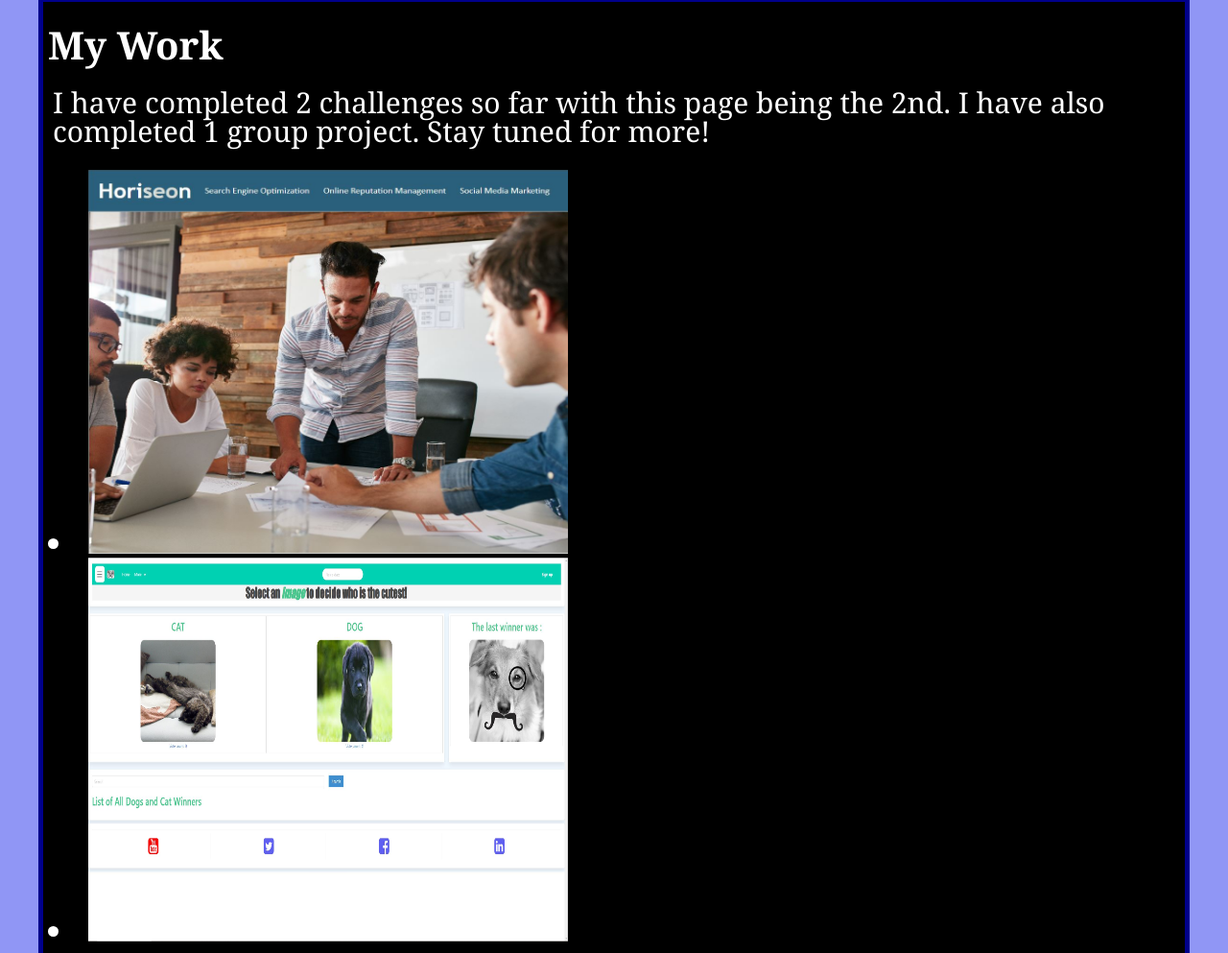
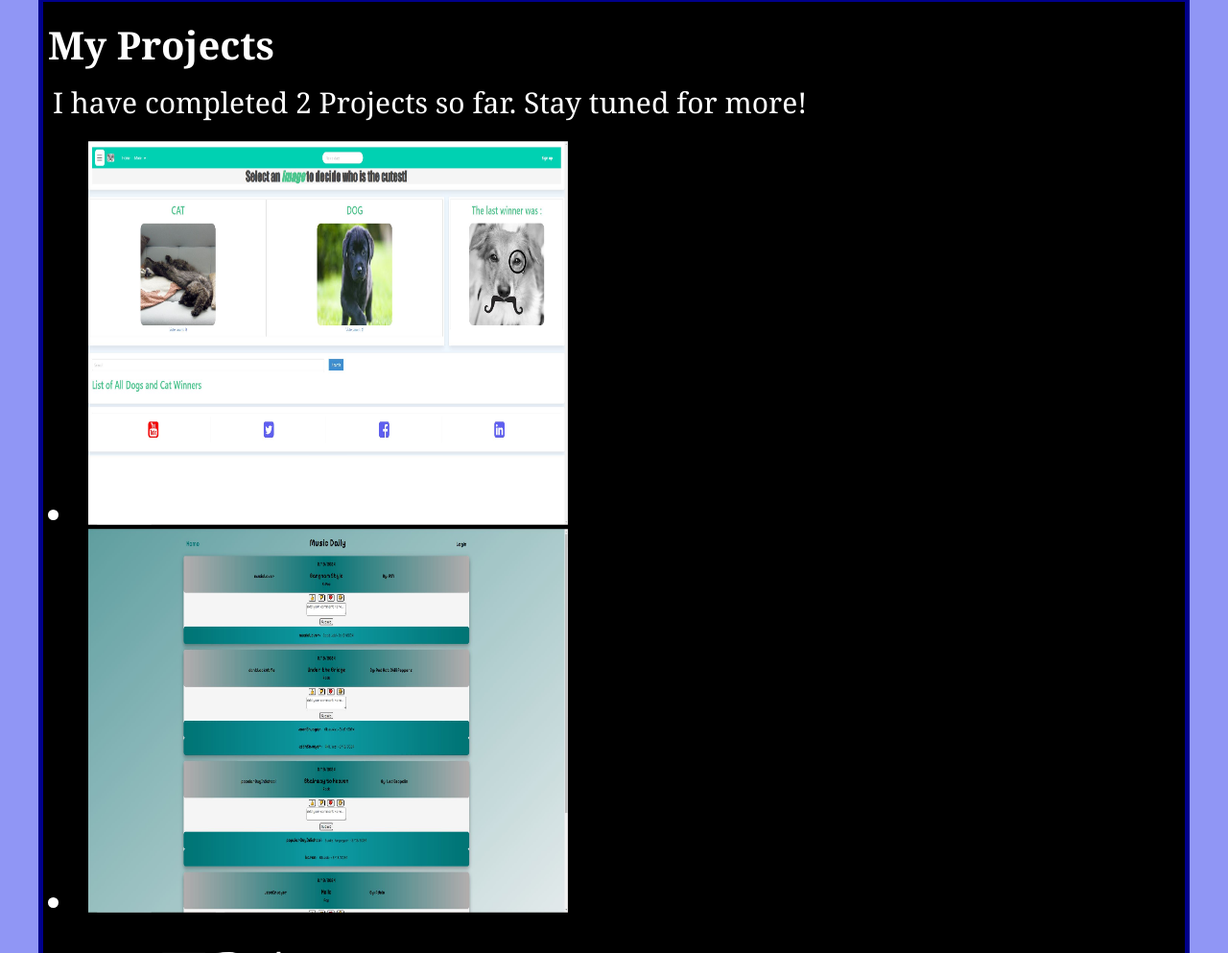
Before and after one commit to StefanPDavis/challenge2-portfolio, a plain HTML site: page index.html in a window 1280 px wide. Shown: the part 1463-2456 px from the top of the page at 96% size. Drawn offline with Linux system fonts and the light colour scheme.

Commit message:
added second group project

```diff
--- a/index.html
+++ b/index.html
@@ -54,16 +54,15 @@
         <section>
             <div id="my-work">
                 <div class="work">
-                <h2>My Work</h2>
+                <h2>My Projects</h2>
                 <p>
-                    I have completed 2 challenges so far with this page being the 2nd. I have also completed
-                    1 group project. Stay tuned for more!
+                    I have completed 2 Projects so far. Stay tuned for more!
                 </p>
-                        <li><a href="https://github.com/StefanPDavis/challenge-1.git">
-                            <img src="main/assets/images/challenge1.JPG" alt="first challenge website"></a>
+                        <li><a href="https://github.com/StefanPDavis/project-bart.git">
+                            <img src="main/assets/images/project-1 screenshot.JPG" alt="first group project website"></a>
                         </li>
                         <li><a href="https://github.com/StefanPDavis/project-bart.git">
-                            <img src="main/assets/images/project-1 screenshot.JPG" alt="first group project website"></a>
+                            <img src="main/assets/images/project-2 screenshot.JPG" alt="second group project website"></a>
                         </li>
                 </div>
                 <div class="tba">
```
Also changed, not shown: main/assets/images/challenge1.JPG (deleted), main/assets/images/project-2 screenshot.JPG (added).
